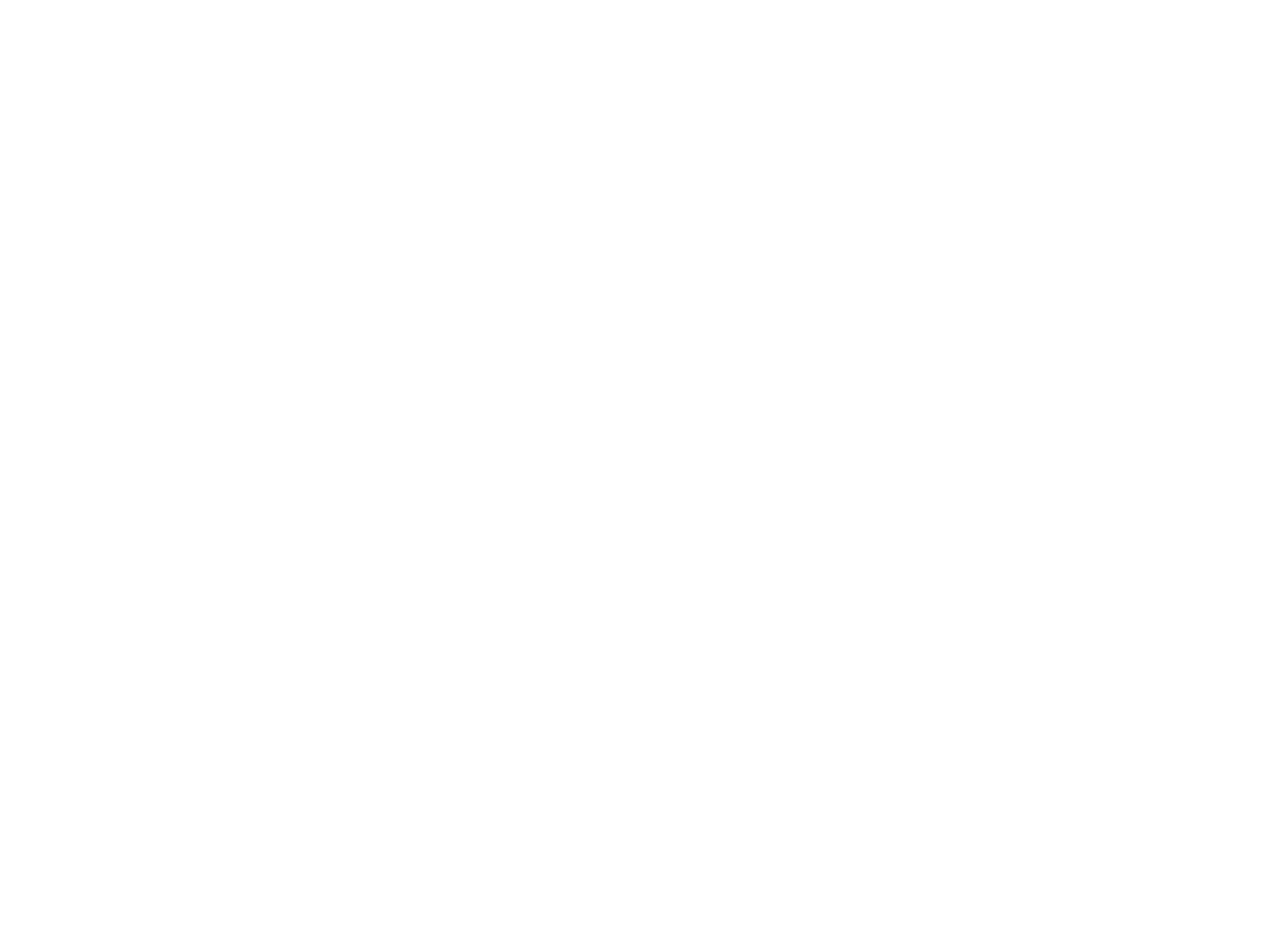
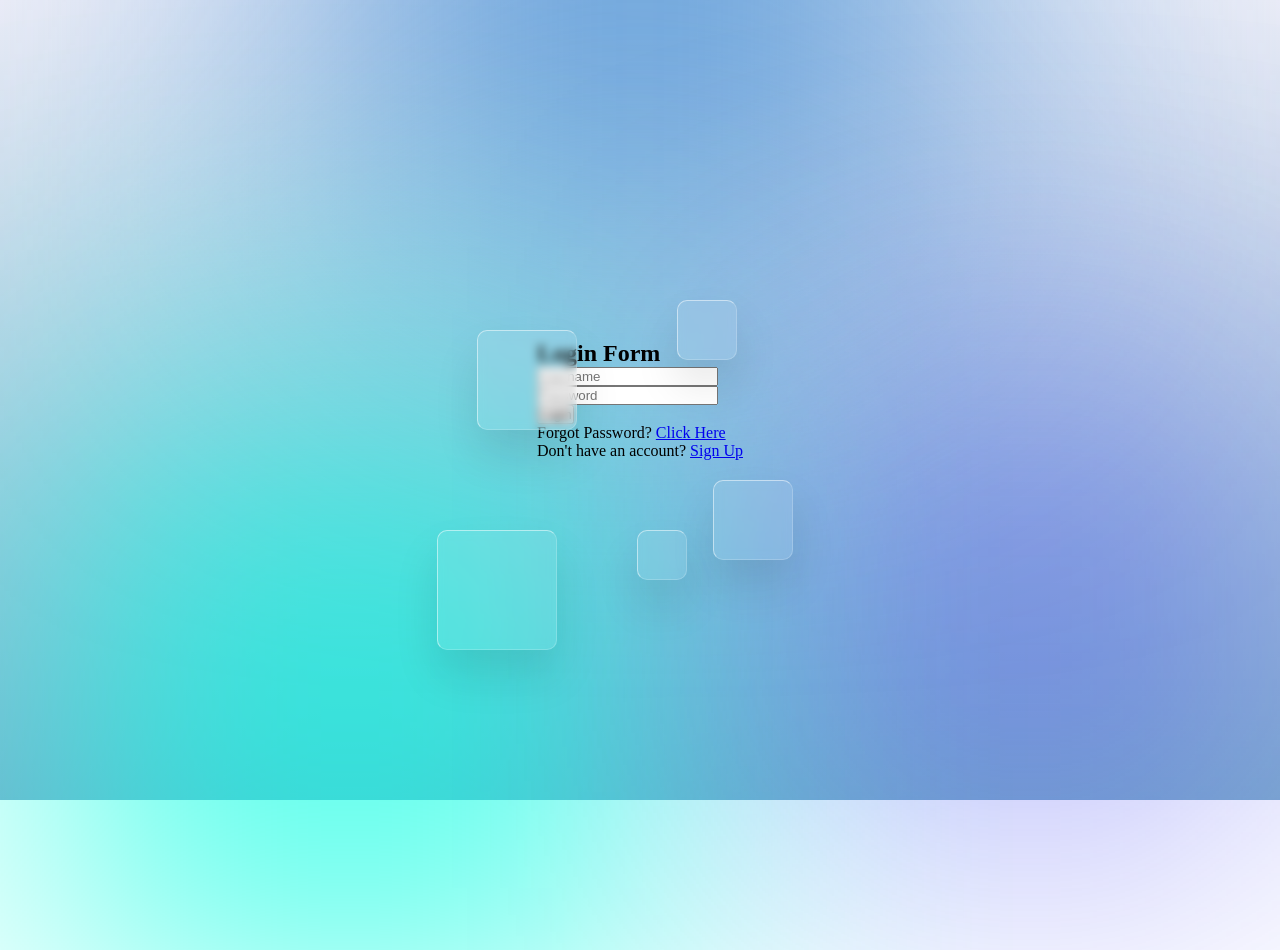
Before and after one commit to jpswt/GlassM, a plain HTML site: page index.html in a window 1280 px wide. Before the commit the page ends 800 px from the top, so only its background shows below. Drawn offline with Linux system fonts and the light colour scheme.

Commit message:
form and animate boxes

```diff
--- a/index.html
+++ b/index.html
@@ -7,5 +7,38 @@
 		<title>Document</title>
 		<link rel="stylesheet" href="./styles.css" />
 	</head>
-	<body></body>
+	<body>
+		<section>
+			<div class="color"></div>
+			<div class="color"></div>
+			<div class="color"></div>
+			<div class="boxes">
+				<div class="square" style="--i: 0"></div>
+				<div class="square" style="--i: 1"></div>
+				<div class="square" style="--i: 2"></div>
+				<div class="square" style="--i: 3"></div>
+				<div class="square" style="--i: 4"></div>
+				<div class="container">
+					<div class="form">
+						<h2>Login Form</h2>
+						<form>
+							<div class="input__box">
+								<input type="text" placeholder="Username" />
+							</div>
+							<div class="input__box">
+								<input type="password" placeholder="Password" />
+							</div>
+							<div class="input__box">
+								<input type="submit" value="Login" />
+							</div>
+							<p class="forget">Forgot Password? <a href="#">Click Here</a></p>
+							<p class="forget">
+								Don't have an account? <a href="#">Sign Up</a>
+							</p>
+						</form>
+					</div>
+				</div>
+			</div>
+		</section>
+	</body>
 </html>
--- a/styles.css
+++ b/styles.css
@@ -0,0 +1,110 @@
+* {
+	margin: 0;
+	padding: 0;
+	box-sizing: border-box;
+}
+
+body {
+	overflow: hidden;
+}
+
+section {
+	display: flex;
+	min-height: 100vh;
+	justify-content: center;
+	align-items: center;
+	background: linear-gradient(to bottom, #efeff8, #83afce);
+}
+
+section .color {
+	position: absolute;
+	filter: blur(170px);
+}
+
+section .color:nth-child(1) {
+	top: -350px;
+	width: 600px;
+	height: 600px;
+	background: #4a91d4;
+}
+
+section .color:nth-child(2) {
+	left: 100px;
+	width: 500px;
+	height: 500px;
+	bottom: -150px;
+	background: #00ffe1;
+}
+
+section .color:nth-child(3) {
+	right: 100px;
+	bottom: 50px;
+	width: 300px;
+	height: 300px;
+	background: #2b32f3;
+}
+
+.boxes {
+	position: relative;
+}
+
+.boxes .square {
+	position: absolute;
+	border-radius: 10px;
+	backdrop-filter: blur(5px);
+	background: rgba(255, 255, 255, 0.1);
+	animation-delay: calc(-1s * var(--i));
+	animation: animate 10s linear infinite;
+	box-shadow: 0 25px 45px rgba(0, 0, 0, 0.1);
+	border: 1px solid rgba(255, 255, 255, 0.5);
+	border-right: 1px solid rgba(255, 255, 255, 0.2);
+	border-bottom: 1px solid rgba(255, 255, 255, 0.2);
+}
+
+@keyframes animate {
+	0%,
+	100% {
+		transform: translateY(-40px);
+	}
+
+	50% {
+		transform: translateY(40px);
+	}
+}
+
+.boxes .square:nth-child(1) {
+	top: -50px;
+	left: -60px;
+	width: 100px;
+	height: 100px;
+}
+
+.boxes .square:nth-child(2) {
+	z-index: 2;
+	top: 150px;
+	left: -100px;
+	width: 120px;
+	height: 120px;
+}
+
+.boxes .square:nth-child(3) {
+	z-index: 2;
+	width: 80px;
+	height: 80px;
+	right: -50px;
+	bottom: -60px;
+}
+
+.boxes .square:nth-child(4) {
+	left: 100px;
+	width: 50px;
+	height: 50px;
+	bottom: -80px;
+}
+
+.boxes .square:nth-child(5) {
+	top: -80px;
+	left: 140px;
+	width: 60px;
+	height: 60px;
+}
```
